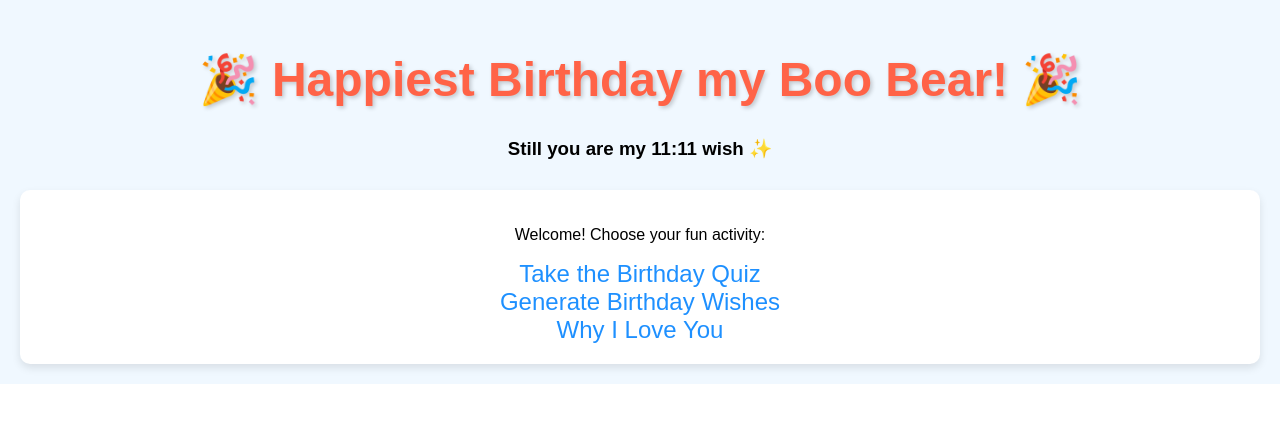
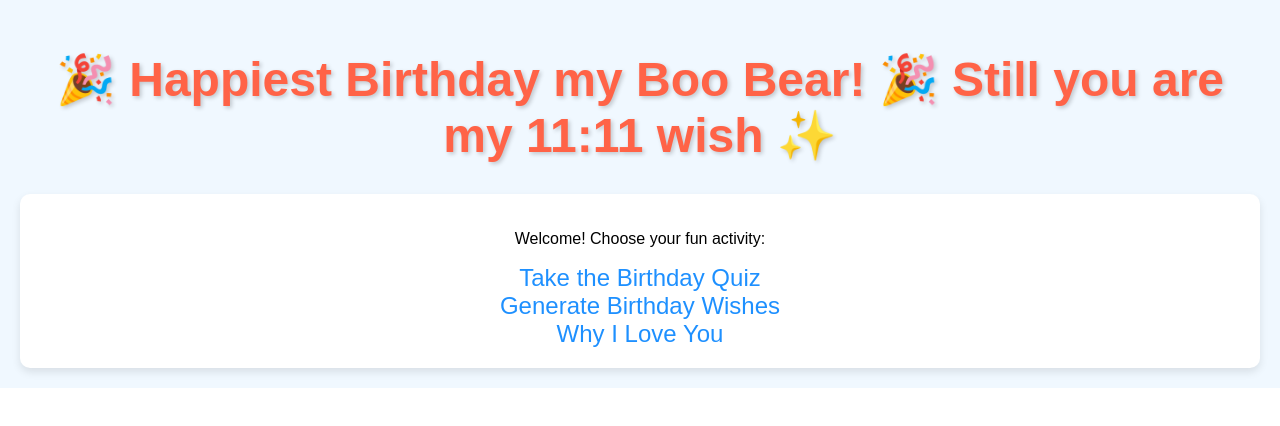
Before and after one commit to Jmand23/New_work, a React (Create React App) app: page / in a window 1280 px wide. Shown: the top 426 px of the page. Built offline with nearby package versions, Linux system fonts and the light colour scheme.

Commit message:
Update App.js

```diff
--- a/src/App.js
+++ b/src/App.js
@@ -9,8 +9,7 @@ function App() {
   return (
     <Router>
       <div className="App">
-       <h1>🎉 Happiest Birthday my Boo Bear! 🎉</h1>
-        <h3>Still you are my 11:11 wish ✨</h3>
+       <h1>🎉 Happiest Birthday my Boo Bear! 🎉 Still you are my 11:11 wish ✨</h1>
         <Routes>
           <Route path="/quiz" element={<Quiz />} />
           <Route path="/wishes" element={<BirthdayWishes />} />
```
